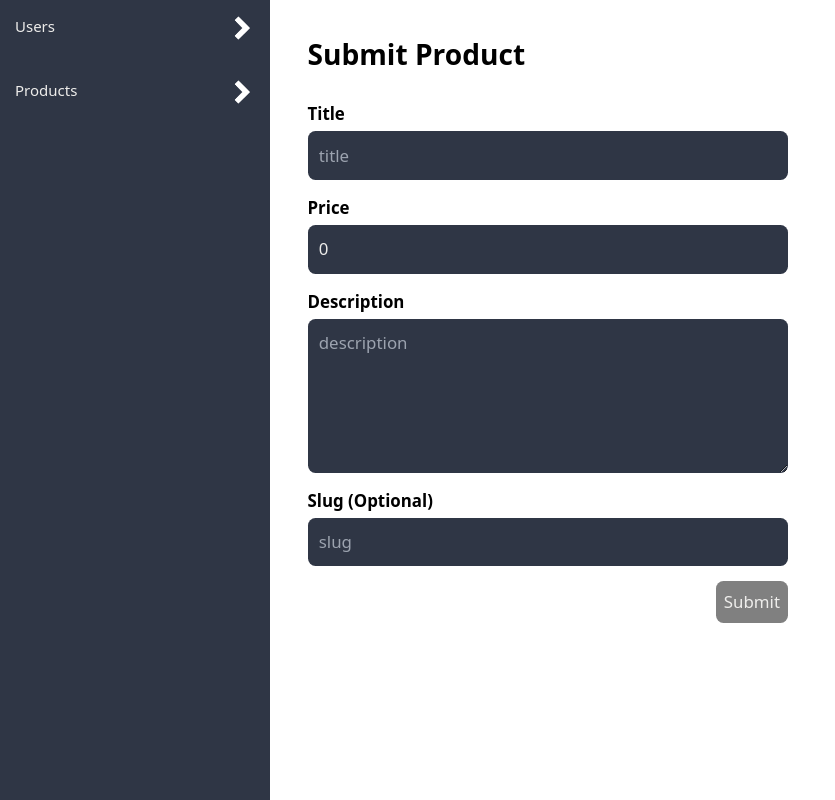
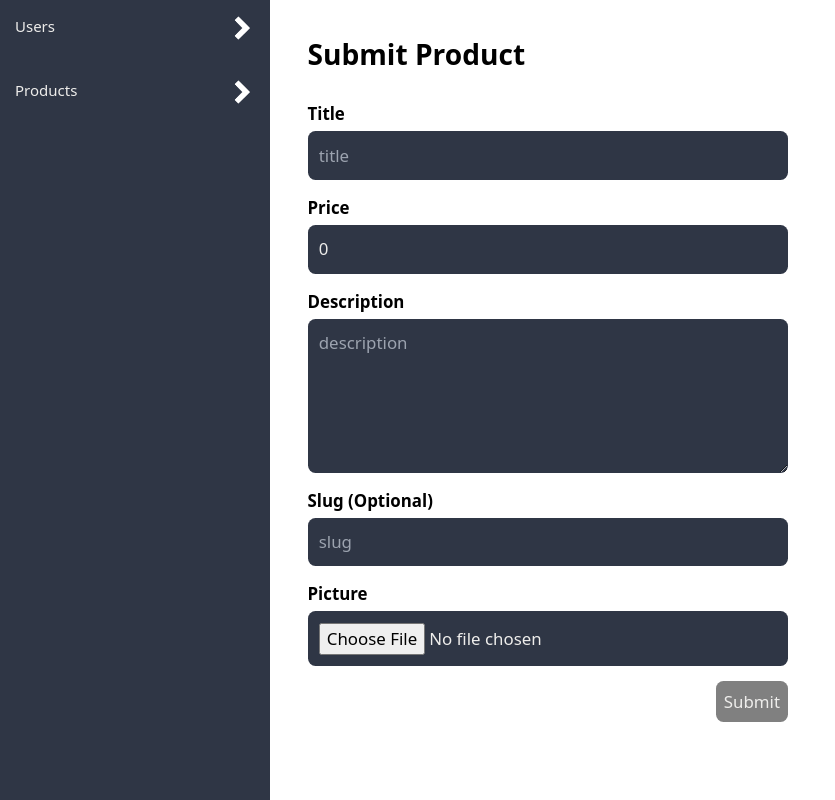
Before and after one commit to Maseidi/hotel-reservation-ui, a React (Vite) app: page /admin/products/submit in a window 1280 px wide. Shown: the whole page, without its empty margins (0-835 px from the left). Built offline with nearby package versions, Linux system fonts and the light colour scheme.

Commit message:
small fixes

```diff
--- a/src/components/Input.jsx
+++ b/src/components/Input.jsx
@@ -1,9 +1,9 @@
-import React from 'react'
+import React, { forwardRef } from 'react'
 
 const inputStyle =
   'text-lg p-3 text-s rounded-lg focus:outline-[lightblue] w-[32rem] bg-fourth text-primary'
 
-const Input = (params) => {
+const Input = forwardRef(function Input(params, ref) {
   const { label, value, type, placeholder, change, name, error, rows = 0 } = params
 
   return (
@@ -17,6 +17,7 @@ const Input = (params) => {
             rows={rows}
             placeholder={placeholder}
             value={value}
+            ref={ref}
             className={
               error ? inputStyle + ' border border-red-500' : inputStyle
             }
@@ -28,6 +29,7 @@ const Input = (params) => {
             type={type}
             placeholder={placeholder}
             value={value}
+            ref={ref}
             className={
               error ? inputStyle + ' border border-red-500' : inputStyle
             }
@@ -37,6 +39,6 @@ const Input = (params) => {
       {error && <p className="text-red-500">{error}</p>}
     </div>
   )
-}
+})
 
 export default Input
--- a/src/components/SubmitProduct.jsx
+++ b/src/components/SubmitProduct.jsx
@@ -1,5 +1,6 @@
-import React, { useState } from 'react'
+import React, { useRef, useState } from 'react'
 import Input from './Input'
+import axios from 'axios'
 
 const validAuthSubmit =
   'capitalize bg-submit text-primary rounded-lg p-2 hover:brightness-125 text-lg w-max self-end'
@@ -11,13 +12,28 @@ const SubmitProduct = () => {
     title: '',
     price: 0,
     description: '',
-    slug: ''
+    slug: '',
+    img: ''
   })
 
   const [errors, setErrors] = useState({})
+  const fileRef = useRef(null)
+
+  const handleFileChange = () => {
+    const data = new FormData()
+    data.append('file', fileRef.current.files[0])
+    setStoreProductCmd({
+      ...storeProductCmd,
+      'img': data
+    })
+  }
 
   const changeValue = (e, name) => {
     if (name == 'price') if (e.target.value < 0) return
+    if ( name == 'img' ) {
+      handleFileChange()
+      return
+    }
     setStoreProductCmd({
       ...storeProductCmd,
       [name]: e.target.value
@@ -90,6 +106,16 @@ const SubmitProduct = () => {
           name={'slug'}
           error={errors['slug']}
         />
+        <Input
+          label={'picture'}
+          value={storeProductCmd.img.name}
+          type={'file'}
+          placeholder={'select picture'}
+          change={changeValue}
+          name={'img'}
+          error={errors['img']}
+          ref={fileRef}
+        />
         {anythingEmpty() ? (
           <button className={invalidAuthSubmit} disabled>
             submit
```
